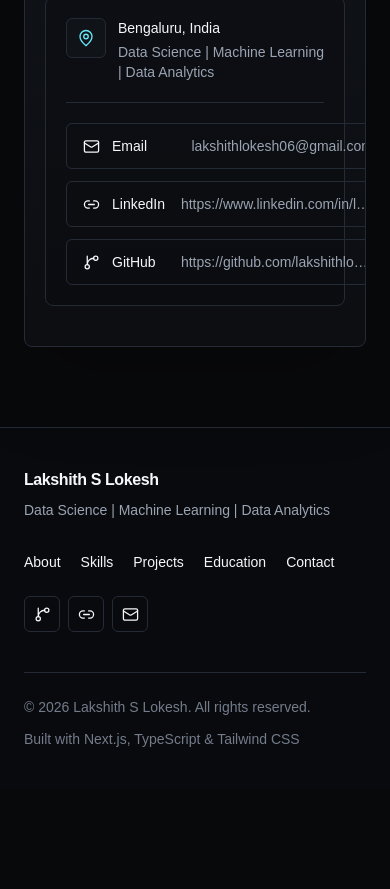
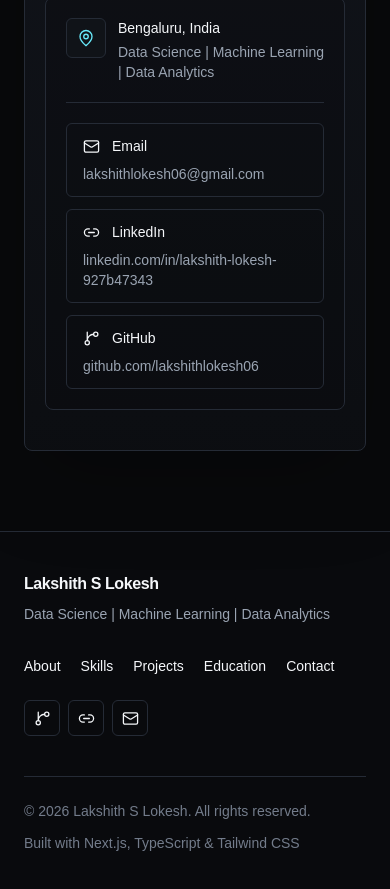
Before and after one commit to lakshithlokesh06/lakshith-portfolio, a Next.js app: page / in a window 390 px wide. Shown: the part 10780-11669 px from the top of the page. Before the commit the page ends 11569 px from the top, so only its background shows below. Built offline with nearby package versions, Linux system fonts and the light colour scheme; no server answers; a web font is replaced by a local one.

Commit message:
Fix mobile contact link layout

```diff
--- a/src/components/sections/contact.tsx
+++ b/src/components/sections/contact.tsx
@@ -18,14 +18,14 @@ const contactMethods = [
   },
   {
     label: "LinkedIn",
-    value: site.linkedin,
+    value: "linkedin.com/in/lakshith-lokesh-927b47343",
     href: site.linkedin,
     icon: Link2,
     external: true,
   },
   {
     label: "GitHub",
-    value: site.github,
+    value: "github.com/lakshithlokesh06",
     href: site.github,
     icon: GitBranch,
     external: true,
@@ -120,13 +120,13 @@ export function Contact() {
                   target={external ? "_blank" : undefined}
                   rel={external ? "noopener noreferrer" : undefined}
                   aria-label={label === "Email" ? `Email ${site.name}` : `Open ${label} profile`}
-                  className="group flex items-center justify-between gap-4 rounded-md border border-[var(--color-border)] px-4 py-3 text-sm transition-colors hover:border-[var(--color-border-strong)] hover:bg-[var(--color-surface)] focus-visible:outline-none focus-visible:ring-2 focus-visible:ring-[var(--color-focus)] focus-visible:ring-offset-2 focus-visible:ring-offset-[var(--color-background)]"
+                  className="group flex min-w-0 flex-col items-start gap-2 rounded-md border border-[var(--color-border)] px-4 py-3 text-sm transition-colors hover:border-[var(--color-border-strong)] hover:bg-[var(--color-surface)] focus-visible:outline-none focus-visible:ring-2 focus-visible:ring-[var(--color-focus)] focus-visible:ring-offset-2 focus-visible:ring-offset-[var(--color-background)] sm:flex-row sm:items-center sm:justify-between sm:gap-4"
                 >
                   <span className="flex shrink-0 items-center gap-3 text-[var(--color-foreground)]">
                     <Icon aria-hidden="true" size={17} strokeWidth={1.8} />
                     {label}
                   </span>
-                  <span className="min-w-0 max-w-[12rem] truncate text-[var(--color-muted)]">{value}</span>
+                  <span className="min-w-0 max-w-full break-words text-[var(--color-muted)] [overflow-wrap:anywhere] sm:max-w-[12rem] sm:truncate">{value}</span>
                 </a>
               ))}
             </div>
```
